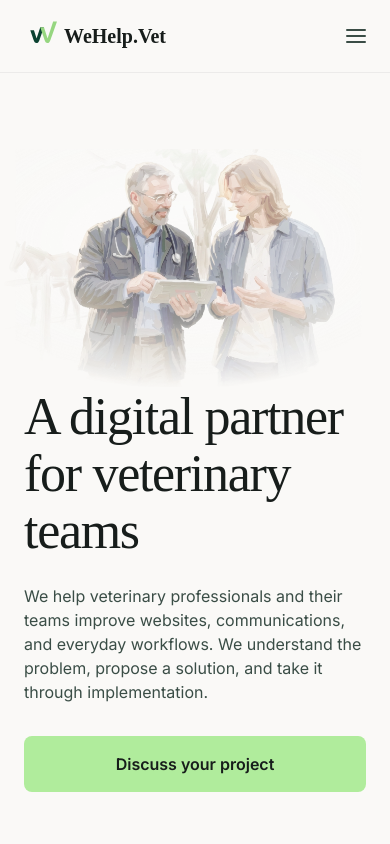
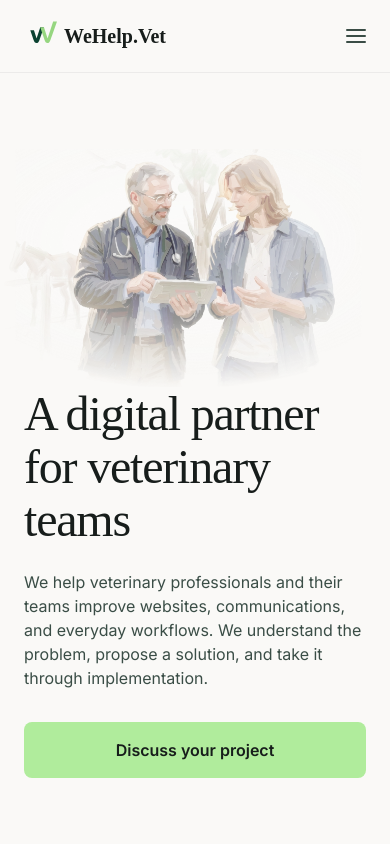
Before and after one commit to tytkatya-blip/wehelp.vet, a React (Vite) app: page / in a window 390 px wide. Shown: the top 844 px of the page. Built offline with nearby package versions, Linux system fonts and the light colour scheme; a web font is replaced by a local one.

Commit message:
Reduce mobile hero heading to 48px

```diff
--- a/src/styles/page.css
+++ b/src/styles/page.css
@@ -204,7 +204,7 @@ img { display: block; max-width: 100%; }
 }
 @media (max-width: 767px) {
   .brand { font-size: 20px; }
-  :root { --gutter: 24px; --size-hero: 52px; --size-heading: 40px; --size-subheading: 20px; --header-height: 72px; }
+  :root { --gutter: 24px; --size-hero: 48px; --size-heading: 40px; --size-subheading: 20px; --header-height: 72px; }
   html { overflow-x: clip; }
   .header { overflow: visible; }
   .header-inner { height: var(--header-height); gap: var(--space-16); flex-wrap: nowrap; }
```
